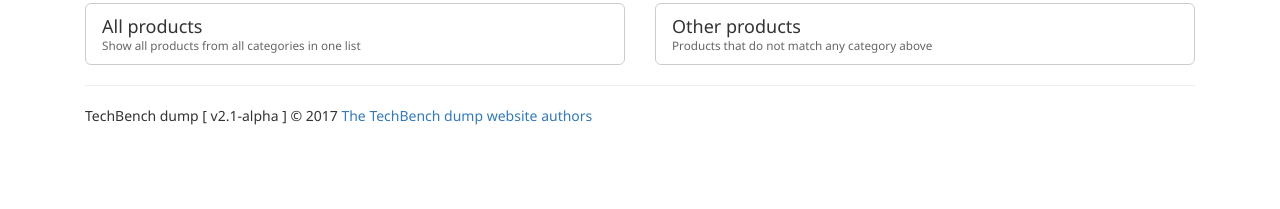
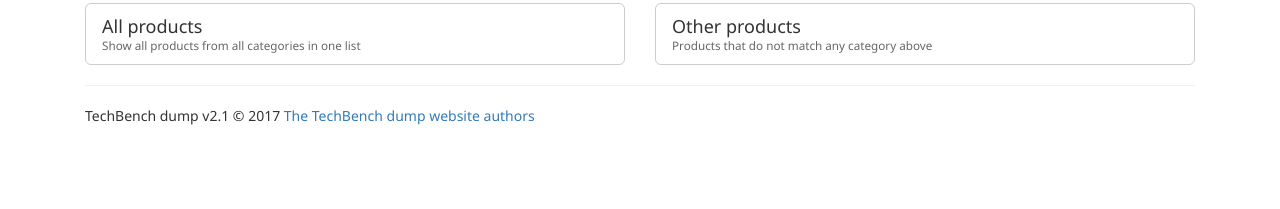
Before and after one commit to lzw29107/techbench-dump, a PHP site: page /index.php in a window 1280 px wide. Shown: the part 591-800 px from the top of the page. Run offline with PHP 8.4, Linux system fonts and the light colour scheme.

Commit message:
Version 2.1

```diff
--- a/web/shared/style.php
+++ b/web/shared/style.php
@@ -124,7 +124,7 @@ function styleBottom() {
     echo '
             <div class="footer">
             <hr>
-                <p>'.$translation['tbDump'].' [ v2.1-alpha ] &copy; '.date('Y').' <a href="https://forums.mydigitallife.info/threads/72165">The TechBench dump website authors</a></p>
+                <p>'.$translation['tbDump'].' v2.1 &copy; '.date('Y').' <a href="https://forums.mydigitallife.info/threads/72165">The TechBench dump website authors</a></p>
             </div></div>
         </div><!-- /.container -->
         <script src="https://ajax.googleapis.com/ajax/libs/jquery/1.12.4/jquery.min.js"></script>
```
